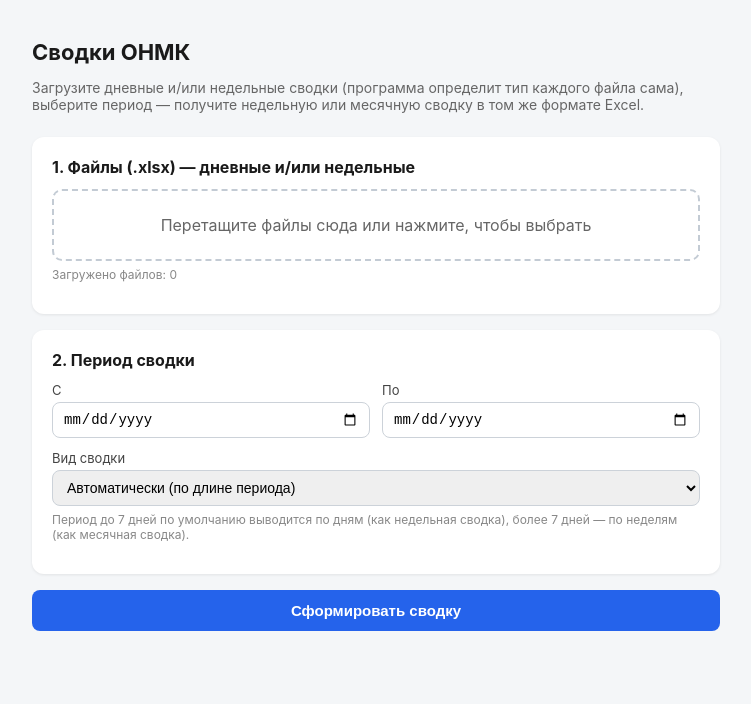
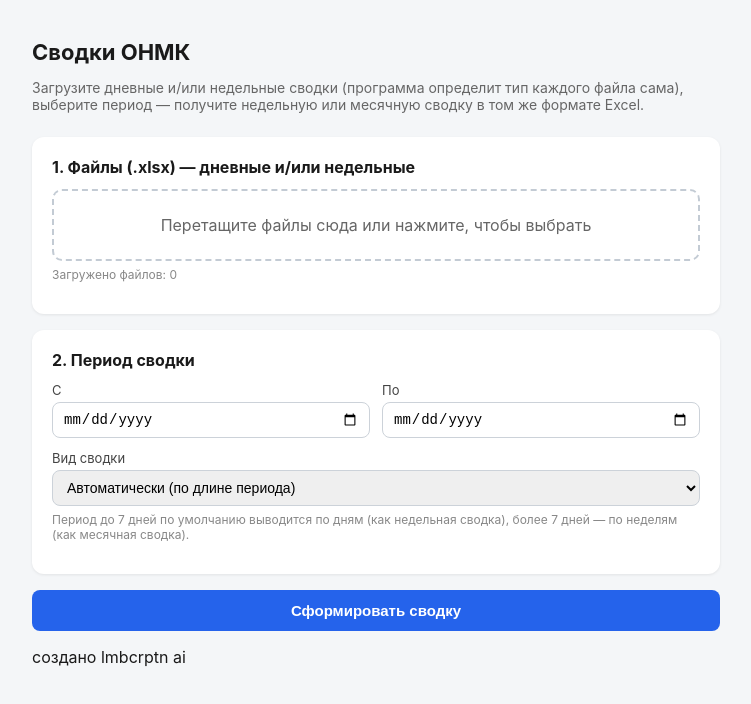
Before and after one commit to lmbcrptn/onmk-app-clean, a Next.js app: page / in a window 1280 px wide. Shown: the top 704 px of the page, without its empty margins (264-1015 px from the left). Built offline with nearby package versions, Linux system fonts and the light colour scheme.

Commit message:
Add footer with creator information

```diff
--- a/app/page.tsx
+++ b/app/page.tsx
@@ -190,6 +190,8 @@ export default function Home() {
           {warnings.join("\n")}
         </div>
       )}
+
+      <p className="footer">создано lmbcrptn ai</p>
     </div>
   );
 }
```
